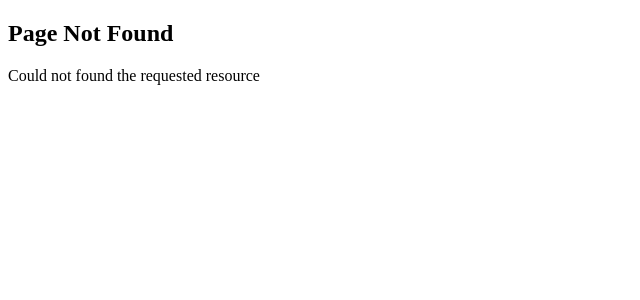
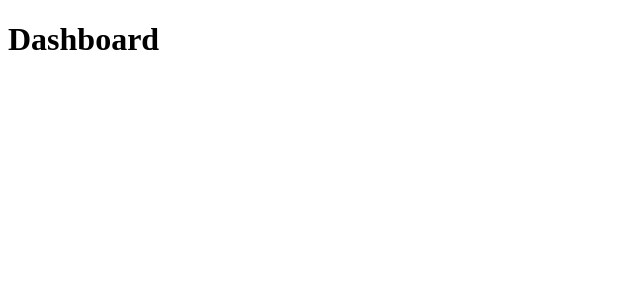
Before and after one commit to techysanoj/Next.js-Course, a Next.js app in the folder routing-demo/: page /dashboard in a window 1280 px wide. Before the commit this address had no page. Shown: the top 300 px of the page, without its empty margins (0-640 px from the left). Built offline with nearby package versions, Linux system fonts and the light colour scheme.

Commit message:
Understand File Colocation

```diff
--- /dev/null
+++ b/routing-demo/src/app/dashboard/lineChart.tsx
@@ -0,0 +1,3 @@
+export default function LineChart() {
+    return <h1>Chart.jsx</h1>
+}
--- /dev/null
+++ b/routing-demo/src/app/dashboard/page.tsx
@@ -0,0 +1,7 @@
+function BarChart() {
+    return <h1> Bar Chart</h1>
+}
+
+export default function Dashboard() {
+    return <h1>Dashboard</h1>
+}
```
